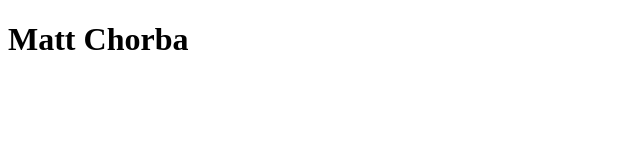
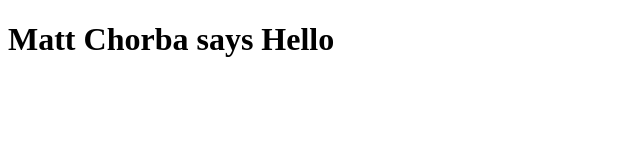
Before and after one commit to MattChorba-codemaster/MattChorba-codemaster.github.io, a plain HTML site: page index.html in a window 1280 px wide. Shown: the whole page, without its empty margins (0-640 px from the left). Drawn offline with Linux system fonts and the light colour scheme.

Commit message:
Hello Mod

```diff
--- a/index.html
+++ b/index.html
@@ -4,6 +4,6 @@
   <title>Matt Chorba</title>
 </head>
 <body>
- <h1>Matt Chorba</h1>
+ <h1>Matt Chorba says Hello</h1>
 </body>
 </html>
```
